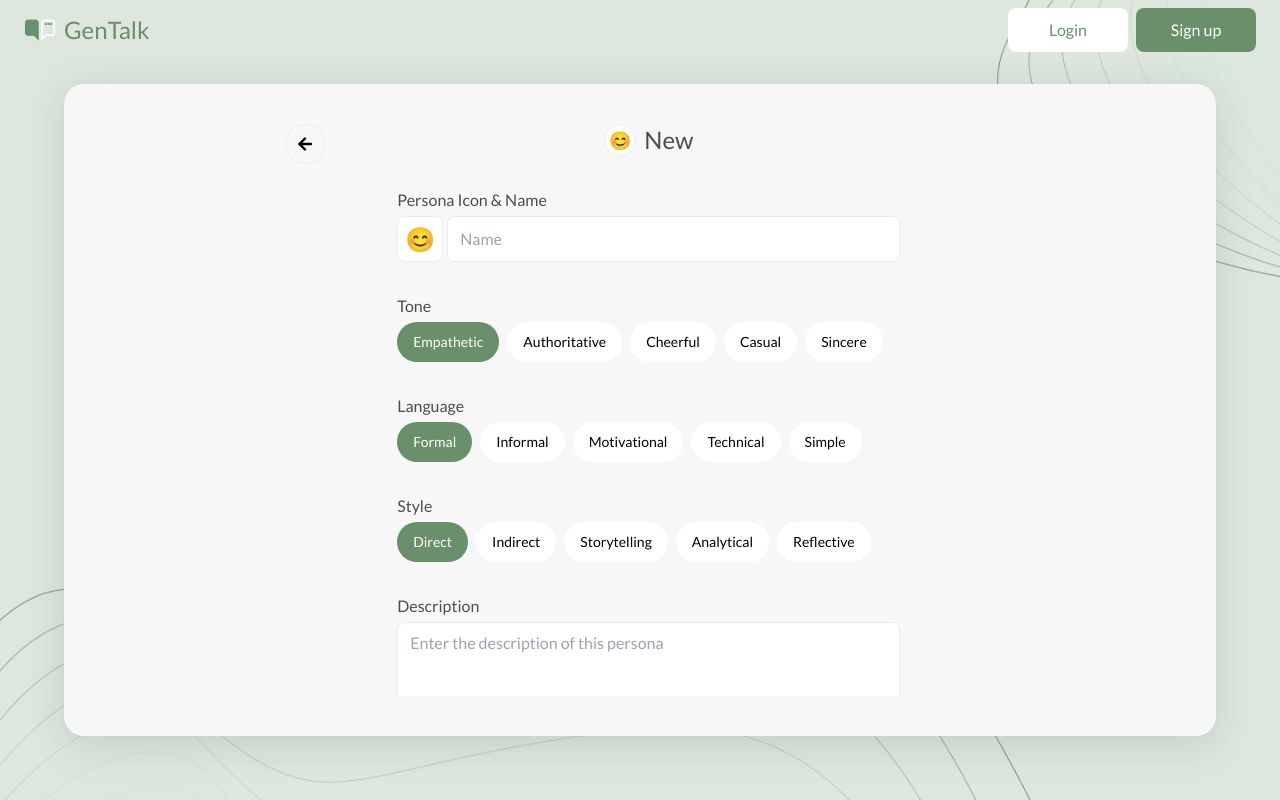
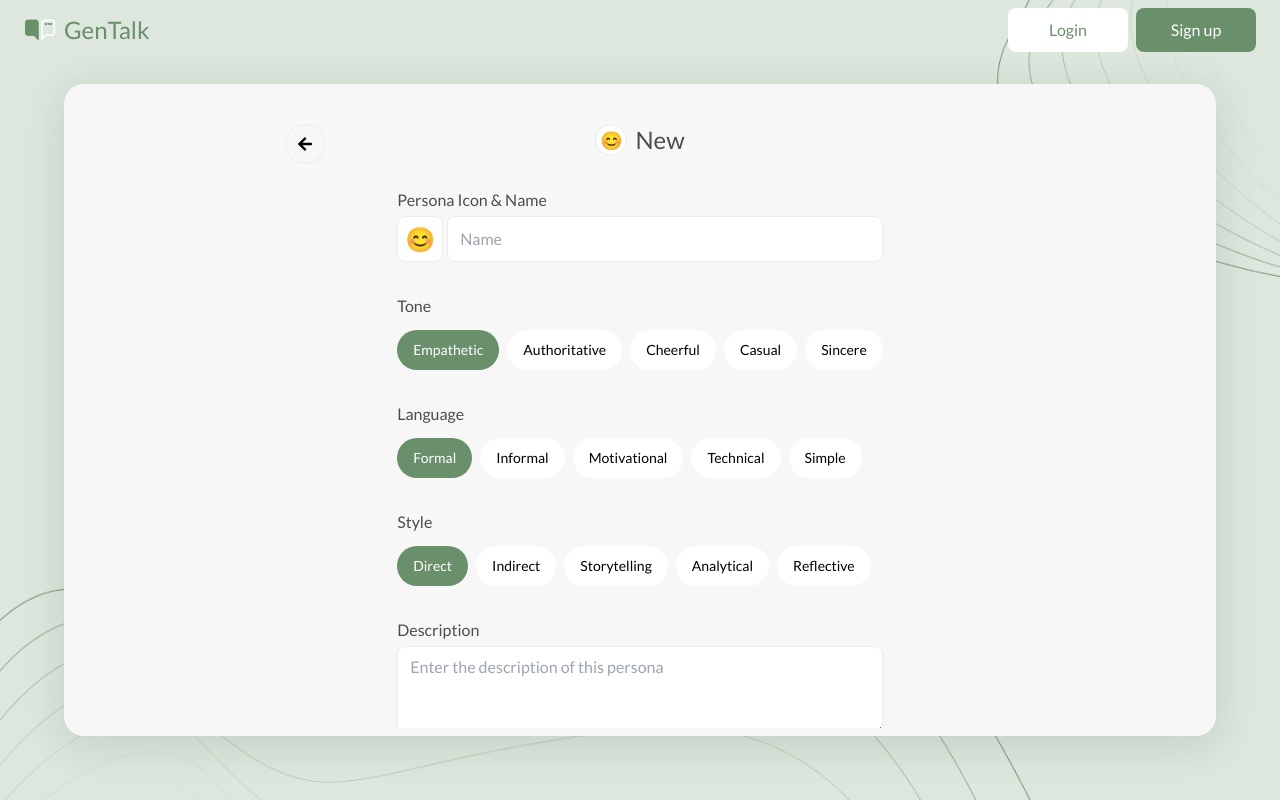
Before and after one commit to joelai1234/gen-talk-frontend, a React (Vite) app: page /persona/create in a window 1280 px wide. Built offline with nearby package versions, Linux system fonts and the light colour scheme; no server answers.

Commit message:
feat: edit persona page rwd

```diff
--- a/src/pages/Persona/Create.tsx
+++ b/src/pages/Persona/Create.tsx
@@ -43,10 +43,10 @@ export default function CreatePersona() {
   return (
     <div className="flex h-[calc(100vh-60px)] pt-6 sm:px-16 sm:pb-16">
       <div
-        className="box-border flex flex-1 justify-center overflow-hidden rounded-t-[20px] bg-[#f7f7f7] sm:rounded-b-[20px] sm:py-10"
+        className="box-border flex flex-1 justify-center overflow-hidden rounded-t-[20px] bg-[#f7f7f7] sm:rounded-b-[20px]"
         style={{ boxShadow: '0px 8px 40px 0 rgba(65,76,65,0.16)' }}
       >
-        <div className="hidden w-28 sm:block">
+        <div className="hidden w-28 sm:block sm:py-10">
           <button
             className="flex size-10 items-center justify-center rounded-full border border-[#EBEBEB]"
             onClick={() => {
@@ -56,9 +56,9 @@ export default function CreatePersona() {
             <FaArrowLeft />
           </button>
         </div>
-        <div className="flex w-full overflow-auto sm:w-auto">
-          <div className="w-full sm:max-w-xl">
-            <div className="relative flex h-[56px] items-center justify-center gap-2 bg-white sm:h-auto sm:bg-transparent">
+        <div className="flex size-full sm:w-auto sm:py-10">
+          <div className="size-full">
+            <div className="relative flex h-[56px] items-center justify-center gap-2 bg-white sm:h-auto sm:bg-transparent sm:pr-28">
               <div className="absolute left-4 top-2 sm:hidden">
                 <button
                   className="flex size-10 items-center justify-center"
@@ -76,6 +76,8 @@ export default function CreatePersona() {
                 {persona.name || 'New'}
               </h3>
             </div>
+            <div className="size-full overflow-auto  sm:pr-28">
+              <div className="pb-10  sm:max-w-xl">
                 <div className="mt-8 px-4 pb-10 sm:px-0 sm:pb-0">
                   <div className="space-y-8">
                     <div className="space-y-1">
@@ -126,7 +128,7 @@ export default function CreatePersona() {
                     </div>
                     <div className="space-y-1">
                       <p className="text-base text-[#4c4c4c]">Tone</p>
-                  <div className="space-x-2">
+                      <div className="space-x-2 space-y-2">
                         {personaToneOptions.map((option) => (
                           <Chip
                             key={option.value}
@@ -144,7 +146,7 @@ export default function CreatePersona() {
                     </div>
                     <div className="space-y-1">
                       <p className="text-base text-[#4c4c4c]">Language</p>
-                  <div className="space-x-2">
+                      <div className="space-x-2 space-y-2">
                         {personaLanguageOptions.map((option) => (
                           <Chip
                             key={option.value}
@@ -162,7 +164,7 @@ export default function CreatePersona() {
                     </div>
                     <div className="space-y-1">
                       <p className="text-base text-[#4c4c4c]">Style</p>
-                  <div className="space-x-2">
+                      <div className="space-x-2 space-y-2">
                         {personaStyleOptions.map((option) => (
                           <Chip
                             key={option.value}
@@ -194,7 +196,9 @@ export default function CreatePersona() {
                       />
                     </div>
                     <div className="space-y-1">
-                  <p className="text-base text-[#4c4c4c]">User Message Color</p>
+                      <p className="text-base text-[#4c4c4c]">
+                        User Message Color
+                      </p>
                       <InputColor
                         value={persona.messageColor}
                         onChange={(value) => {
@@ -221,7 +225,8 @@ export default function CreatePersona() {
                   </div>
                 </div>
               </div>
-          <div className="hidden w-28 sm:block"></div>
+            </div>
+          </div>
         </div>
       </div>
     </div>
--- a/src/pages/Persona/Edit.tsx
+++ b/src/pages/Persona/Edit.tsx
@@ -51,10 +51,10 @@ export default function EditPersona() {
   return (
     <div className="flex h-[calc(100vh-60px)] pt-6 sm:px-16 sm:pb-16">
       <div
-        className="box-border flex flex-1 justify-center overflow-hidden rounded-t-[20px] bg-[#f7f7f7] sm:rounded-b-[20px] sm:py-10"
+        className="box-border flex flex-1 justify-center overflow-hidden rounded-t-[20px] bg-[#f7f7f7] sm:rounded-b-[20px]"
         style={{ boxShadow: '0px 8px 40px 0 rgba(65,76,65,0.16)' }}
       >
-        <div className="hidden w-28 sm:block">
+        <div className="hidden w-28 sm:block sm:py-10">
           <button
             className="flex size-10 items-center justify-center rounded-full border border-[#EBEBEB]"
             onClick={() => {
@@ -64,9 +64,9 @@ export default function EditPersona() {
             <FaArrowLeft />
           </button>
         </div>
-        <div className="flex w-full overflow-auto sm:w-auto">
-          <div className="w-full sm:max-w-xl">
-            <div className="relative flex h-[56px] items-center justify-center gap-2 bg-white sm:h-auto sm:bg-transparent">
+        <div className="flex size-full sm:w-auto sm:py-10">
+          <div className="size-full">
+            <div className="relative flex h-[56px] items-center justify-center gap-2 bg-white sm:h-auto sm:bg-transparent sm:pr-28">
               <div className="absolute left-4 top-2 sm:hidden">
                 <button
                   className="flex size-10 items-center justify-center"
@@ -82,6 +82,8 @@ export default function EditPersona() {
               </div>
               <h3 className="text-2xl text-[#4c4c4c]">{persona.name}</h3>
             </div>
+            <div className="size-full overflow-auto  sm:pr-28">
+              <div className="pb-10  sm:max-w-xl">
                 <div className="mt-8 px-4 pb-10 sm:px-0 sm:pb-0">
                   <div className="space-y-8">
                     <div className="space-y-1">
@@ -161,7 +163,8 @@ export default function EditPersona() {
                             label={option.label}
                             selected={persona.language === option.value}
                             disabled={
-                          persona.isPreset && persona.language !== option.value
+                              persona.isPreset &&
+                              persona.language !== option.value
                             }
                             onClick={() => {
                               setPersona((prev) => ({
@@ -211,7 +214,9 @@ export default function EditPersona() {
                       />
                     </div>
                     <div className="space-y-1">
-                  <p className="text-base text-[#4c4c4c]">User Message Color</p>
+                      <p className="text-base text-[#4c4c4c]">
+                        User Message Color
+                      </p>
                       <InputColor
                         value={persona.messageColor}
                         onChange={(value) => {
@@ -292,7 +297,8 @@ export default function EditPersona() {
                   </div>
                 </div>
               </div>
-          <div className="hidden w-28 sm:block"></div>
+            </div>
+          </div>
         </div>
       </div>
     </div>
```
Lines whose indentation alone changed are shown as unchanged.
